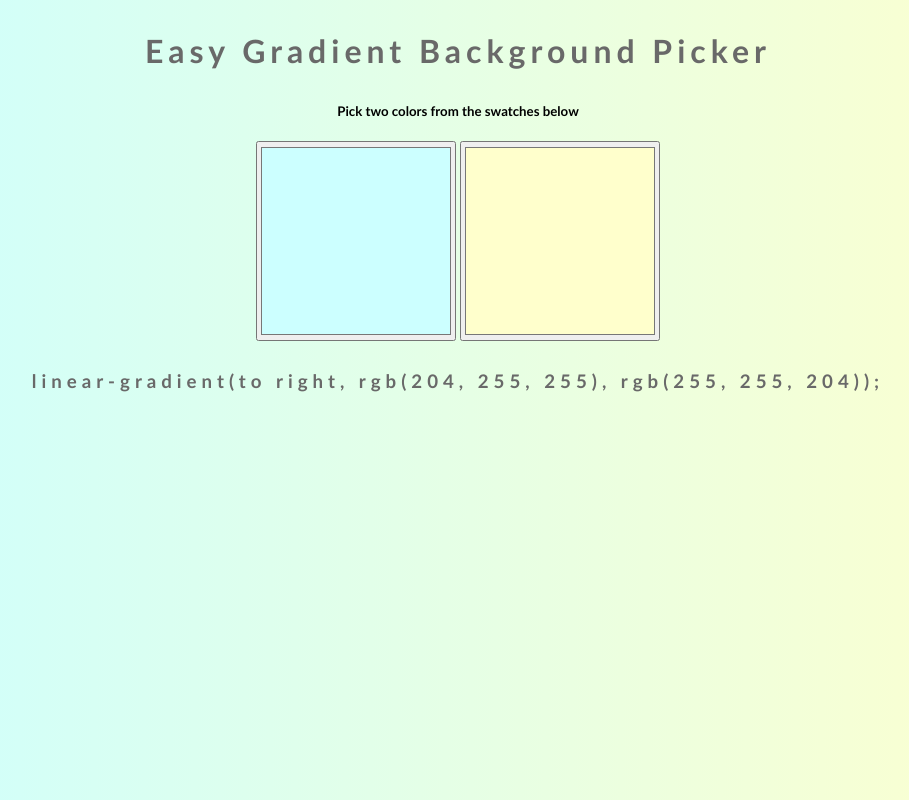
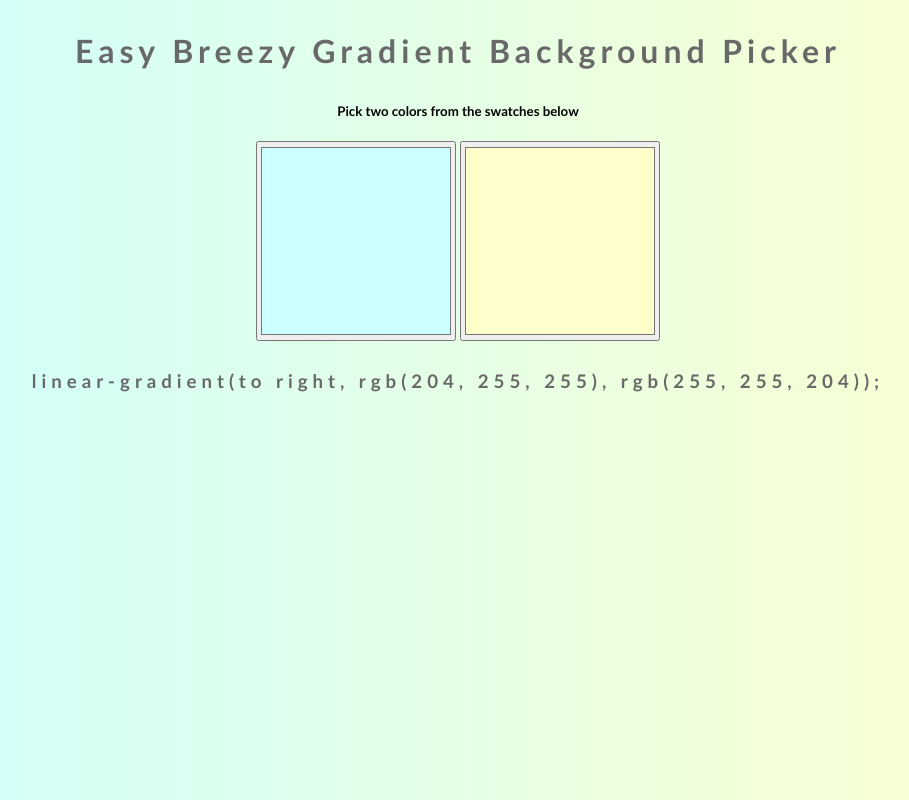
Before and after one commit to mayIGit/background-generator, a plain HTML site: page index.html in a window 1280 px wide. Shown: the whole page, without its empty margins (182-1091 px from the left). Drawn offline with Linux system fonts and the light colour scheme.

Commit message:
added easy breezy

```diff
--- a/index.html
+++ b/index.html
@@ -8,7 +8,7 @@
     <title>Background Generator example on GIT Hub</title>
 </head>
 <body id="gradeBody">
-    <h1>Easy Gradient Background Picker</h1>
+    <h1>Easy Breezy Gradient Background Picker</h1>
     <h5>Pick two colors from the swatches below</h5>
     <input type="color" id="color1" class="color1" value="#ccffff" />
     <input type="color" id="color2" class="color2" value="#ffffcc"/>
```
